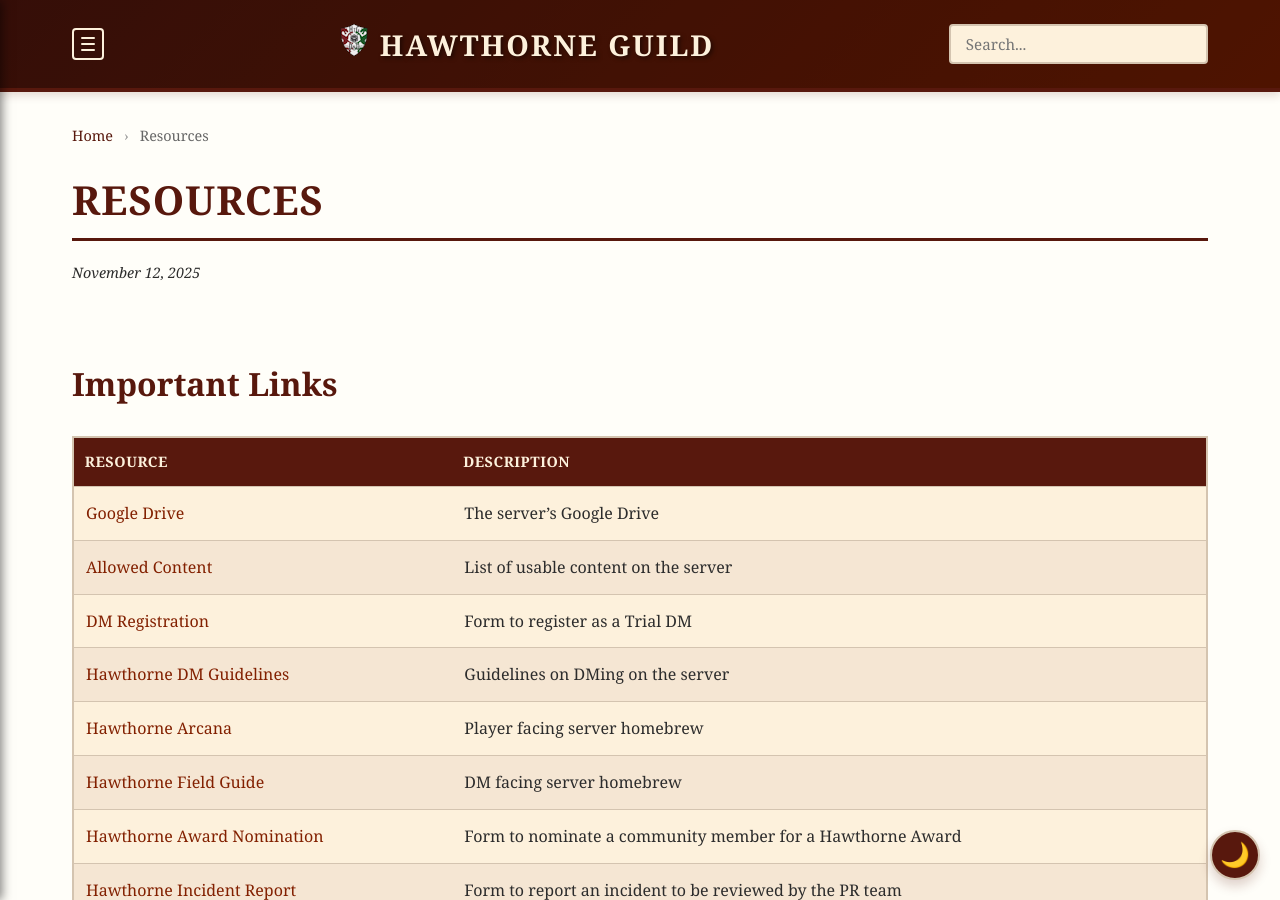
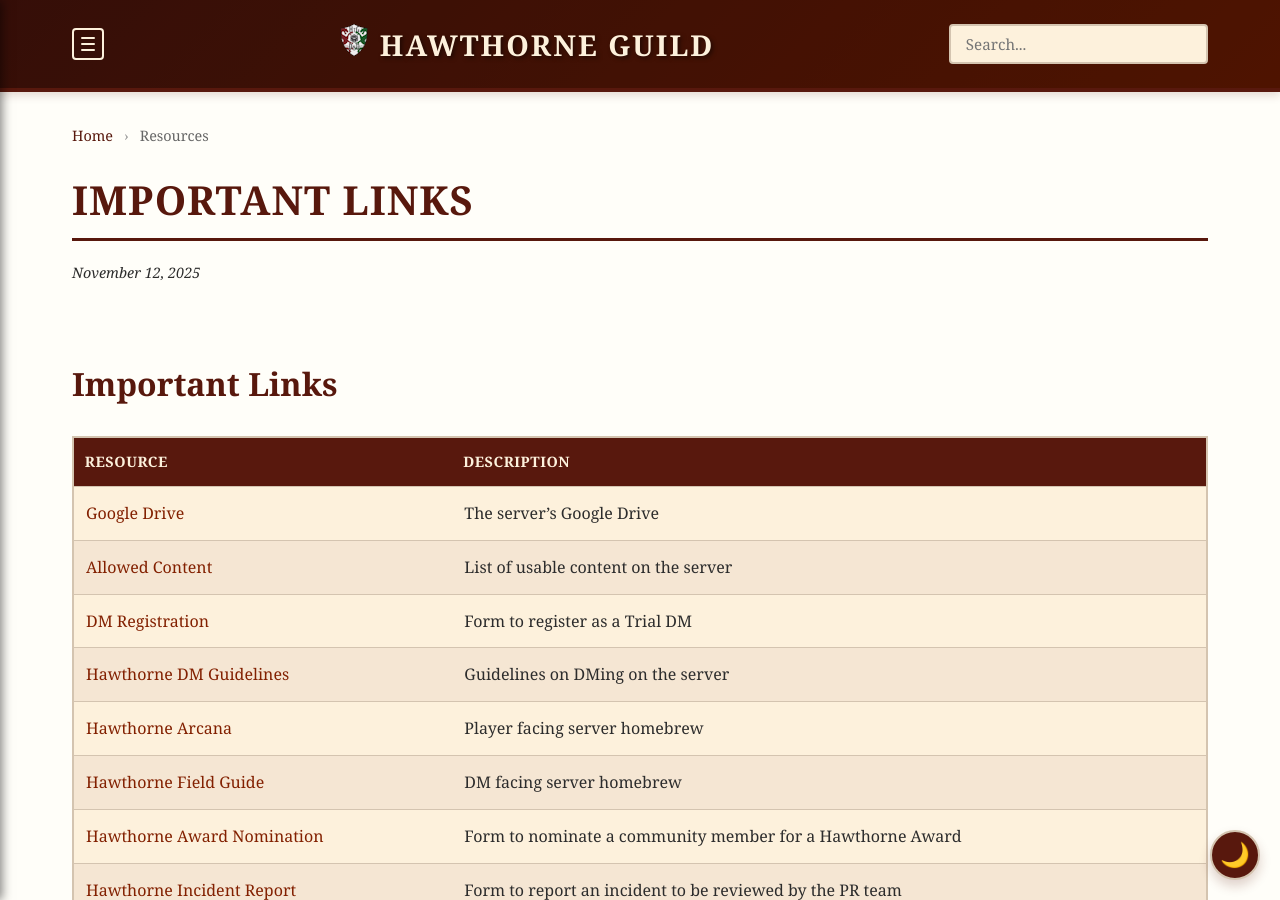
Before and after one commit to coconutswallow/Guides, a Jekyll site: the page built from _resources/important-links.md, in a window 1280 px wide and 900 px high. Built offline with Jekyll 4.4.1, drawn with Linux system fonts in a browser that asks for light colours; comment, search, counter and statistics services are not loaded.

Commit message:
Update important-links.md

```diff
--- a/_resources/important-links.md
+++ b/_resources/important-links.md
@@ -1,6 +1,6 @@
 ---
 layout: doc
-title: "Resources"
+title: "Important Links"
 order: 10
 ---
 
```
